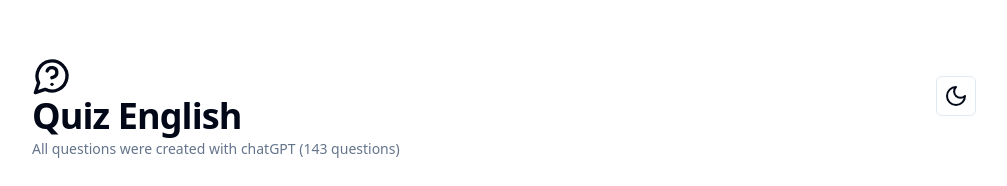
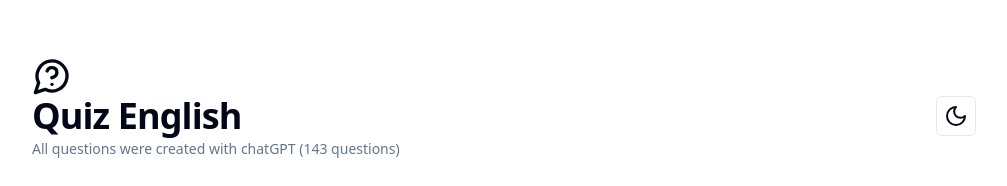
Before and after one commit to maicolsantos/quiz-english, a Next.js app: page / in a window 1280 px wide. Shown: the top 186 px of the page, without its empty margins (136-1143 px from the left). Built offline with nearby package versions, Linux system fonts and the light colour scheme.

Commit message:
Fix header alignment

```diff
--- a/src/components/header.tsx
+++ b/src/components/header.tsx
@@ -9,7 +9,7 @@
   return (
     <>
       <header className="py-4  mb-8">
-        <div className="flex items-center justify-between">
+        <div className="flex items-end justify-between">
           <h1 className="scroll-m-20 text-4xl font-bold tracking-tight">
             <MessageCircleQuestion size={40} />
             Quiz English
```
